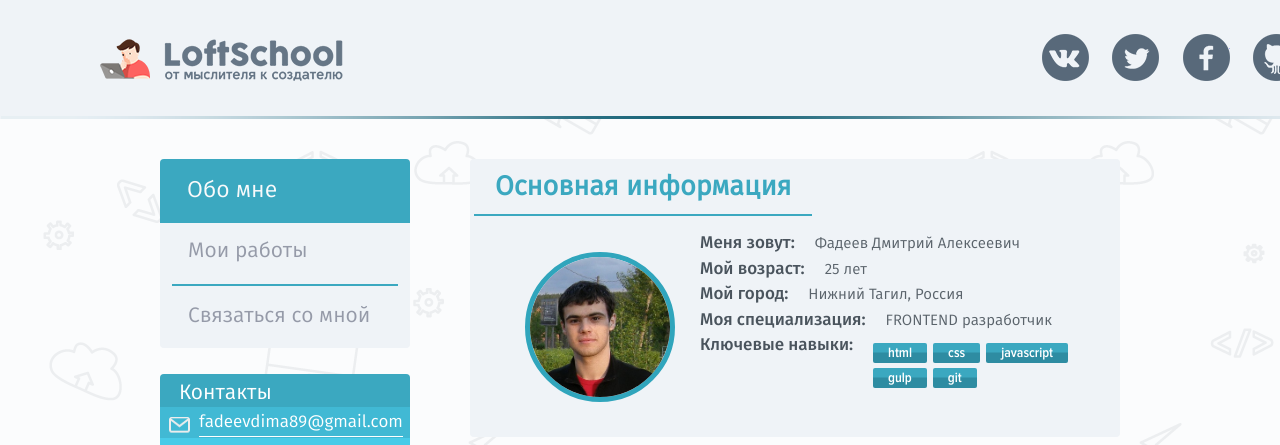
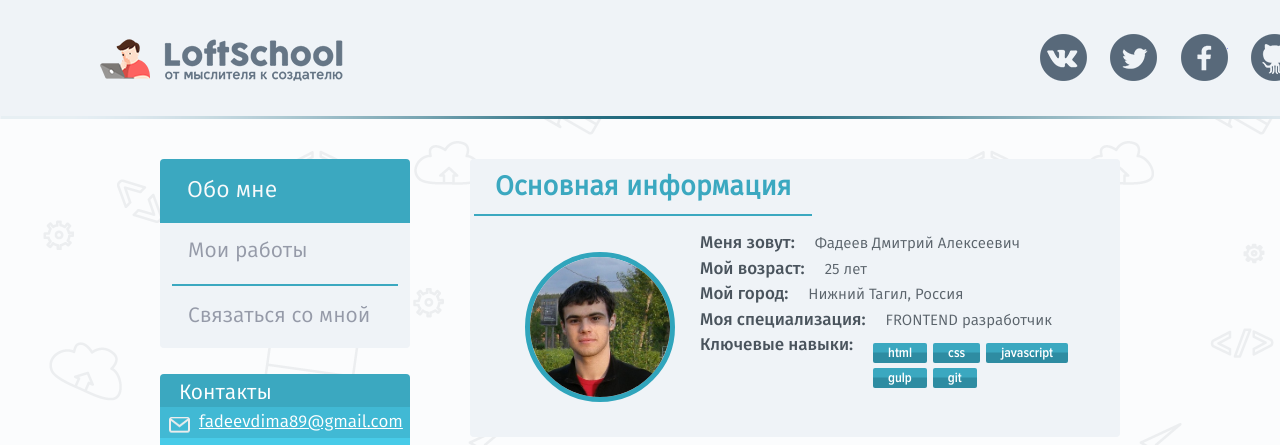
Before and after one commit to fadeevich/loftschool_1, a website: page app/index.html in a window 1280 px wide. In both pictures the pointer is over the element "fadeevdima89@gmail.com". Shown: the top 445 px of the page. Drawn offline with nearby package versions, Linux system fonts and the light colour scheme.

Commit message:
fix contacts & social

```diff
--- a/app/css/style.css
+++ b/app/css/style.css
@@ -49,6 +49,9 @@ body {
 	list-style: none;
   	display: inline-block;
   	margin-left: 19px
+}
+.socials-item:first-child {
+	margin-left: 0;
 }
 .socials-link {
 	width: 47px;
@@ -166,7 +169,7 @@ body {
 	color: white;
 }
 .contacts-text:hover {
-	border-bottom: 1px solid #ffffff;
+	text-decoration: underline;
 }
 .contacts-item {
 	background: url(../img/sprites-contacts.png) 20px center no-repeat;
```
